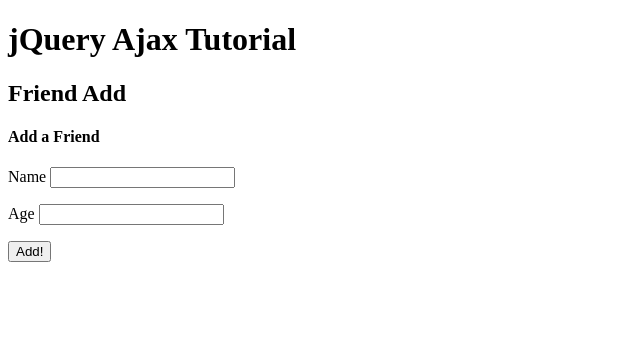
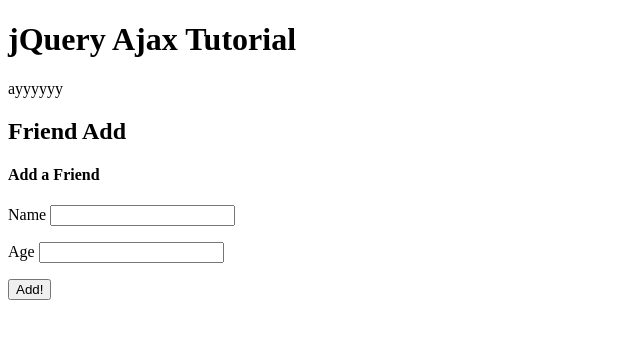
Before and after one commit to ChadPerdue77/friendlist, a website: page index.html in a window 1280 px wide. Shown: the whole page, without its empty margins (0-640 px from the left). Drawn offline with nearby package versions, Linux system fonts and the light colour scheme; no server answers.

Commit message:
Update index.html

```diff
--- a/index.html
+++ b/index.html
@@ -8,6 +8,7 @@
 </head>
 <body>
 	<h1>jQuery Ajax Tutorial</h1>
+	<p>ayyyyyy</p>
 	<h2>Friend Add</h2>
 	<ul id="friends">
 	</ul>
```
